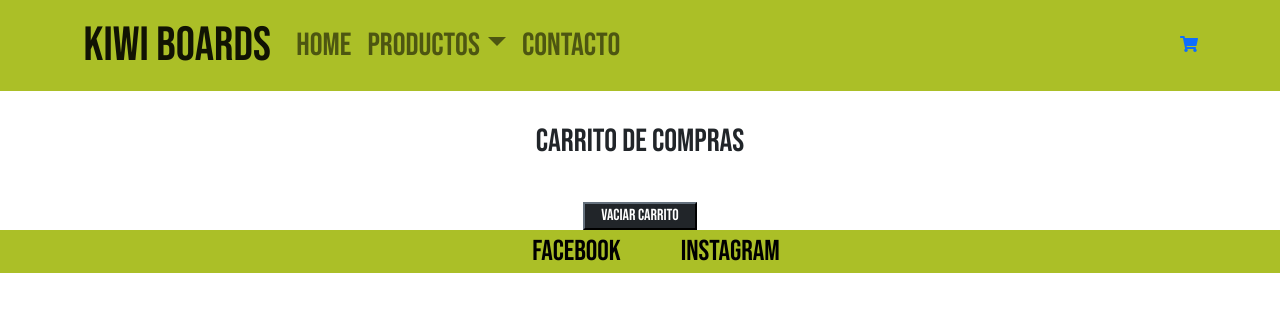
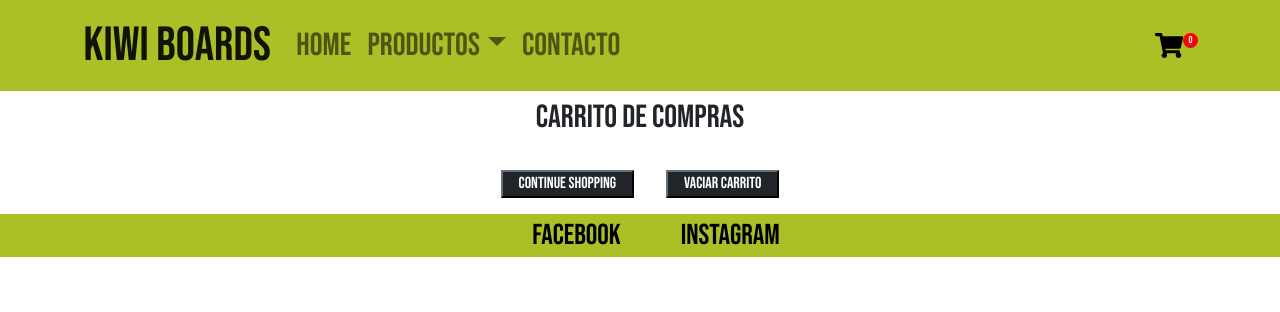
Before and after one commit to soychrisjuncal/proyecto_react_coder, a React (Create React App) app: page /cart in a window 1280 px wide. Shown: the top 312 px of the page. Built offline with nearby package versions, Linux system fonts and the light colour scheme.

Commit message:
Agrego feat de funciones de JS para poder mostrar el resumen de compra dentro del component Cart y luego tambien agrego funcionalidad al qty del Component CartWidget, todo realizado bajo un Context Global

```diff
--- a/src/components/Cart.js
+++ b/src/components/Cart.js
@@ -1,4 +1,5 @@
 import React, { useContext, useState } from "react";
+import { Link } from "react-router-dom";
 import "../css/Cart.css";
 import { CartContext } from "./CartContext";
 
@@ -13,16 +14,25 @@ const Cart = ({ id, img, title, offerPrice, qty, children }) => {
     <>
       <h2 className="titleItem text-center">Carrito de Compras</h2>
       <div className="d-flex justify-content-center">
+        <Link to="/">
+          <button className="btn-dark btnContinue">CONTINUE SHOPPING</button>
+        </Link>
         <button className="btn-dark btnVaciar" onClick={test.removeAll}>
           Vaciar Carrito
         </button>
       </div>
+      <div className="d-flex flex-row">
+        <div>
           {test.cartList.map((item) => (
-        <div className="d-flex flex-row justify-content-center text-left">
+            <div className="d-flex flex-column">
+              <div className="d-flex flex-row text-left">
                 <img src={item.imgItem} className="imgItem" alt="producto" />
                 <h4 className="titleItem">Producto : {item.titleItem}</h4>
-          <h5 className="titleItem">Cantidad : {item.qtyItem}</h5>
-          <h5 className="titleItem">Precio : {item.offerItem}</h5>
+                <h5 className="titleItem">Cantidad : {item.qtyItem} </h5>
+                <h5 className="titleItem">Precio : {item.offerItem} x U. </h5>
+                <h5 className="titleItem">
+                  Subtotal: {test.totalItems(item.idItem)}
+                </h5>
                 <button
                   className="btn-dark btnBorrar"
                   onClick={() => test.deleteItem(item.idItem)}
@@ -30,7 +40,21 @@ const Cart = ({ id, img, title, offerPrice, qty, children }) => {
                   Eliminar
                 </button>
               </div>
+            </div>
           ))}
+        </div>
+
+        <div>
+          {test.cartList.length > 0 && (
+            <div className="d-flex flex-column justify-content-center contenedorResumen">
+              <h4 className="p-2 text-center">Resumen de Compra</h4>
+              <h5 className="p-3 text-left">Subtotal: {test.subTotal()}</h5>
+              <h5 className="p-3 text-left">IVA 21%: {test.calcIva()}</h5>
+              <h3 className="p-3 text-left">TOTAL: {test.calcTotal()}</h3>
+            </div>
+          )}
+        </div>
+      </div>
     </>
   );
 };
--- a/src/components/CartContext.js
+++ b/src/components/CartContext.js
@@ -28,10 +28,49 @@ const CartContextProvider = ({ children }) => {
     let result = cartList.filter((item) => item.idItem != id);
     setCartList(result);
   };
+
+  const totalItems = (idItem) => {
+    let index = cartList.map((item) => item.idItem).indexOf(idItem);
+    return cartList[index].offerItem * cartList[index].qtyItem;
+  };
+
+  const subTotal = () => {
+    let total = cartList.map((item) => totalItems(item.idItem));
+    return total.reduce(
+      (previusValue, currentValue) => previusValue + currentValue
+    );
+  };
+
+  const calcIva = () => {
+    return subTotal() * 0.21;
+  };
+
+  const calcTotal = () => {
+    return (subTotal() + calcIva()).toFixed(2);
+  };
+
+  const calcItemCart = () => {
+    let qtys = cartList.map((item) => item.qtyItem);
+    return qtys.reduce(
+      (previusValue, currentValue) => previusValue + currentValue,
+      0
+    );
+  };
+
   return (
     <>
       <CartContext.Provider
-        value={{ cartList, addToCart, removeAll, deleteItem }}
+        value={{
+          cartList,
+          addToCart,
+          removeAll,
+          deleteItem,
+          totalItems,
+          subTotal,
+          calcIva,
+          calcTotal,
+          calcItemCart,
+        }}
       >
         {children}
       </CartContext.Provider>
--- a/src/components/CartWidget.js
+++ b/src/components/CartWidget.js
@@ -1,12 +1,17 @@
-import React from "react";
+import React, { useContext } from "react";
 import "../css/CartWidget.css";
 import { FontAwesomeIcon } from "@fortawesome/react-fontawesome";
-import { faShoppingCart } from "@fortawesome/free-solid-svg-icons";
+import { faCircle, faShoppingCart } from "@fortawesome/free-solid-svg-icons";
+import { CartContext } from "./CartContext";
 
 const CartWidget = () => {
+  const test = useContext(CartContext);
   return (
     <>
-      <FontAwesomeIcon icon={faShoppingCart} />
+      <div className="d-flex flex-row">
+        <FontAwesomeIcon icon={faShoppingCart} id="carrito"></FontAwesomeIcon>{" "}
+        <div id="circle"> {test.calcItemCart()}</div>
+      </div>
     </>
   );
 };
--- a/src/css/Cart.css
+++ b/src/css/Cart.css
@@ -1,5 +1,7 @@
 .imgItem {
-    width: 5%;
+    width: 80px;
+    height: 100px;
+    align-self: center;
 
 
     margin: 20px;
@@ -7,8 +9,12 @@
 
 .btnVaciar {
     padding: 0 1rem;
+    margin: 1rem;
 }
-
+.btnContinue{
+    padding: 0 1rem;
+    margin: 1rem;
+}
 .btnBorrar {
     height: 7vh;
     padding: 0 1rem;
@@ -17,6 +23,15 @@
 
 .titleItem {
 
-    padding: 2rem;
+    padding: 0.5rem;
     align-self: center;
 }
+
+.contenedorResumen {
+
+    width: 100%;
+    margin: 1rem;
+    border-radius: 30px;
+    box-shadow: -2px 1px 72px -21px rgba(0,0,0,0.68);
+    border: 2px solid black;
+}
--- a/src/css/CartWidget.css
+++ b/src/css/CartWidget.css
@@ -1,3 +1,26 @@
 .color {
     color: black;
 }
+
+#carrito {
+    text-decoration: none;
+    color: black;
+    font-size: 25px;
+
+}
+
+#circle {
+    text-decoration: none;
+    color: white;
+    background-color: red;
+    border-radius: 3rem;
+    width: 15px;
+    height: 15px;
+    font-size: 10px;
+
+
+}
+
+#circle>a{
+    text-decoration: none;
+}
```
Lines whose indentation alone changed are shown as unchanged.
